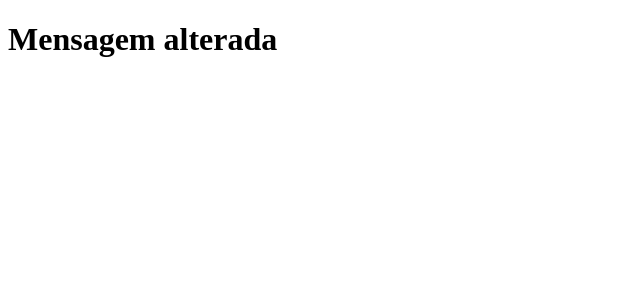
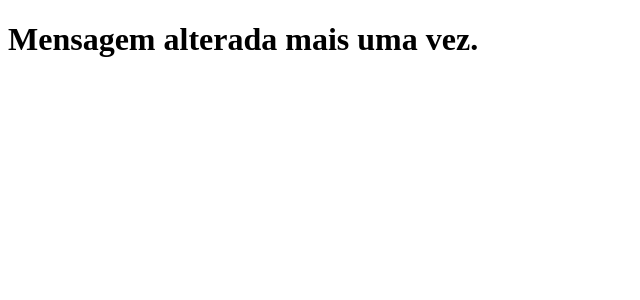
Before and after one commit to juliorrsantos/clone-tabnews, a Next.js app: page / in a window 1280 px wide. Shown: the top 300 px of the page, without its empty margins (0-640 px from the left). Built offline with nearby package versions, Linux system fonts and the light colour scheme.

Commit message:
Alteracao da mensagem

```diff
--- a/pages/index.js
+++ b/pages/index.js
@@ -1,5 +1,5 @@
 function Home(){
-    return <h1>Mensagem alterada</h1>
+    return <h1>Mensagem alterada mais uma vez.</h1>
 }
 
 export default Home;
```
